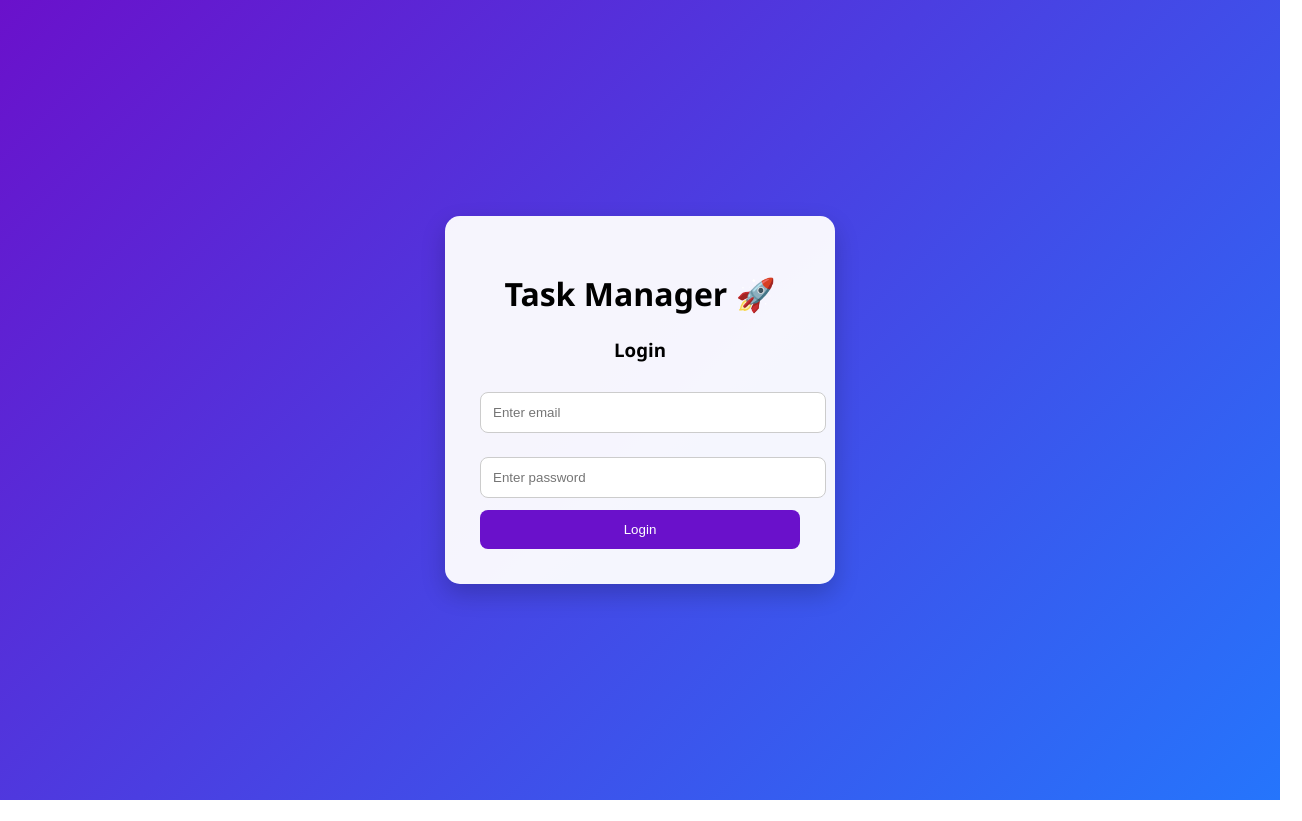
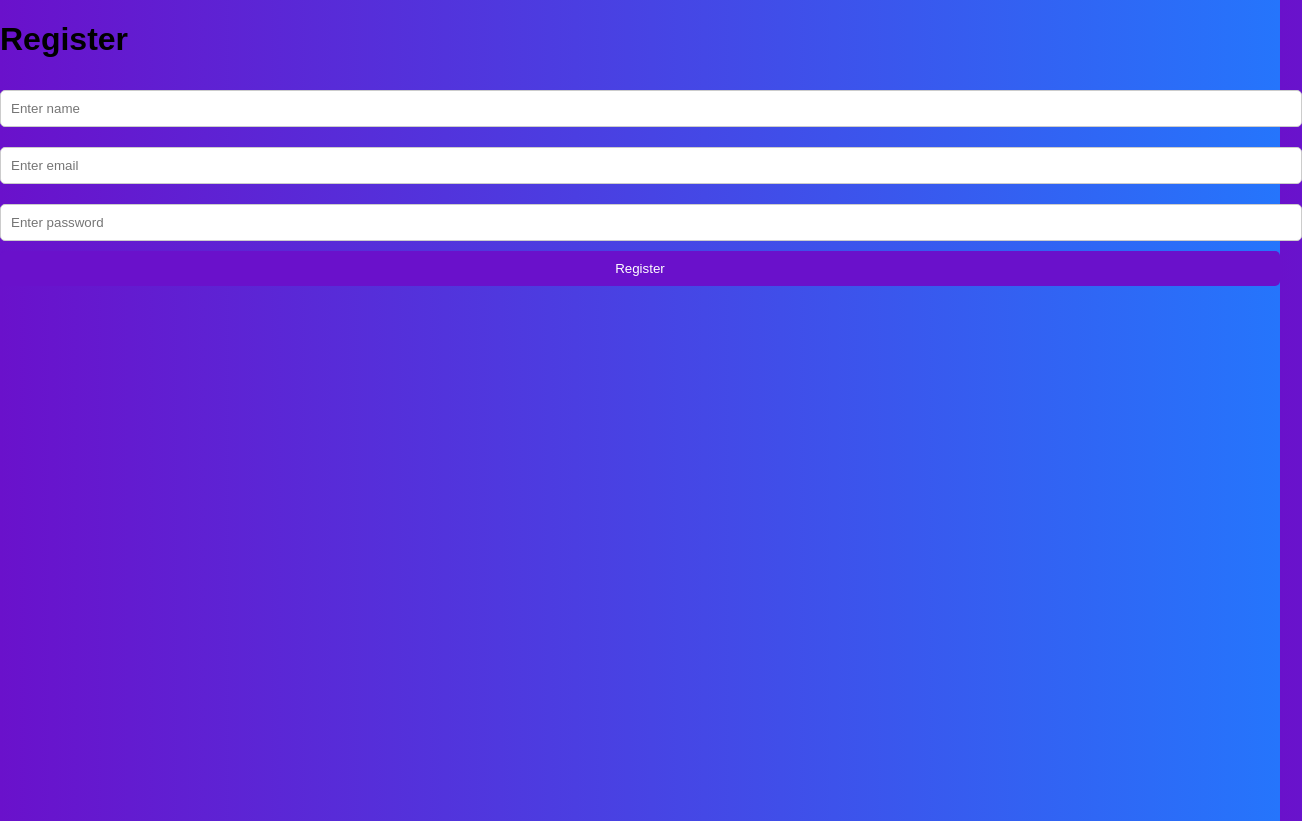
Before and after one commit to Diyagupta01-gif/task-manager-frontend, a React (Create React App) app: page /register in a window 1280 px wide. Shown: the whole page, 1302 px wide, since content can reach past the window. Before the commit the page ends 800 px from the top, so only its background shows below. Built offline with nearby package versions, Linux system fonts and the light colour scheme.

Commit message:
UI improved + fixes

```diff
--- a/package.json
+++ b/package.json
@@ -10,6 +10,7 @@
     "axios": "^1.13.6",
     "react": "^19.2.4",
     "react-dom": "^19.2.4",
+    "react-router-dom": "^7.13.2",
     "react-scripts": "5.0.1",
     "web-vitals": "^2.1.4"
   },
--- a/src/App.css
+++ b/src/App.css
@@ -1,38 +1,48 @@
-.App {
-  text-align: center;
+body {
+  margin: 0;
+  font-family: Arial, sans-serif;
+  background: linear-gradient(to right, #6a11cb, #2575fc);
+  height: 100vh;
 }
 
-.App-logo {
-  height: 40vmin;
-  pointer-events: none;
+/* Center container */
+.login-container {
+  display: flex;
+  justify-content: center;
+  align-items: center;
+  height: 100vh;
 }
 
-@media (prefers-reduced-motion: no-preference) {
-  .App-logo {
-    animation: App-logo-spin infinite 20s linear;
-  }
+/* Card */
+.login-card {
+  background: #fff;
+  padding: 30px;
+  border-radius: 10px;
+  width: 320px;
+  text-align: center;
+  box-shadow: 0 4px 10px rgba(0, 0, 0, 0.2);
 }
 
-.App-header {
-  background-color: #282c34;
-  min-height: 100vh;
-  display: flex;
-  flex-direction: column;
-  align-items: center;
-  justify-content: center;
-  font-size: calc(10px + 2vmin);
-  color: white;
+/* Inputs */
+input {
+  width: 100%;
+  padding: 10px;
+  margin: 10px 0;
+  border-radius: 5px;
+  border: 1px solid #ccc;
 }
 
-.App-link {
-  color: #61dafb;
+/* Button */
+button {
+  width: 100%;
+  padding: 10px;
+  background: #6a11cb;
+  color: white;
+  border: none;
+  border-radius: 5px;
+  cursor: pointer;
 }
 
-@keyframes App-logo-spin {
-  from {
-    transform: rotate(0deg);
-  }
-  to {
-    transform: rotate(360deg);
-  }
+button:hover {
+  background: #4e0fb3;
 }
--- a/src/App.js
+++ b/src/App.js
@@ -1,10 +1,21 @@
-import Login from "./pages/Login";
-import Dashboard from "./pages/Dashboard";
+import React from "react";
+import "./App.css";
+import { BrowserRouter as Router, Routes, Route } from "react-router-dom";
+
+import Login from "./pages/login";
+import Register from "./pages/register";
+import Dashboard from "./pages/dashboard";
 
 function App() {
-  const token = localStorage.getItem("token");
-
-  return token ? <Dashboard /> : <Login />;
+  return (
+    <Router>
+      <Routes>
+        <Route path="/" element={<Login />} />
+        <Route path="/register" element={<Register />} />
+        <Route path="/dashboard" element={<Dashboard />} />
+      </Routes>
+    </Router>
+  );
 }
 
 export default App;
--- a/src/pages/Dashboard.js
+++ b/src/pages/Dashboard.js
@@ -8,37 +8,30 @@ function Dashboard() {
 
   const token = localStorage.getItem("token");
 
-  const API = "https://task-manager-backend-ynnnb.onrender.com/api/tasks";
+  const fetchTasks = async () => {
+    try {
+      const res = await axios.get(
+        "https://task-manager-backend-ynnb.onrender.com/api/tasks",
+        {
+          headers: {
+            Authorization: `Bearer ${token}`,
+          },
+        }
+      );
+      setTasks(res.data);
+    } catch (err) {
+      console.log(err);
+    }
+  };
 
-  // ✅ GET TASKS
-  const fetchTasks = async () => {
+  const handleAdd = async () => {
+    if (!title) return;
+
     try {
       setLoading(true);
 
-      const res = await axios.get(API, {
-        headers: {
-          Authorization: `Bearer ${token}`,
-        },
-      });
-
-      setTasks(res.data);
-    } catch (err) {
-      console.log(err);
-    } finally {
-      setLoading(false);
-    }
-  };
-
-  // ✅ ADD TASK
-  const addTask = async () => {
-    if (!title.trim()) {
-      alert("Task cannot be empty ❌");
-      return;
-    }
-
-    try {
       await axios.post(
-        API,
+        "https://task-manager-backend-ynnb.onrender.com/api/tasks",
         { title },
         {
           headers: {
@@ -51,71 +44,52 @@ function Dashboard() {
       fetchTasks();
     } catch (err) {
       console.log(err);
+      alert("Task add failed ❌");
+    } finally {
+      setLoading(false);
     }
   };
 
-  // ✅ DELETE TASK
-  const deleteTask = async (id) => {
-    try {
-      await axios.delete(`${API}/${id}`, {
-        headers: {
-          Authorization: `Bearer ${token}`,
-        },
-      });
-
-      fetchTasks();
-    } catch (err) {
-      console.log(err);
-    }
-  };
-
-  // ✅ LOGOUT
-  const logout = () => {
+  const handleLogout = () => {
     localStorage.removeItem("token");
-    window.location.reload();
+    window.location.href = "/";
   };
 
   useEffect(() => {
     fetchTasks();
-    // eslint-disable-next-line
   }, []);
 
   return (
     <div className="container">
-      <h1 className="title">
-        <span className="title-badge">Task Manager</span>
-      </h1>
+      <div className="card">
+        <h1>Task Manager 🚀</h1>
 
-      {/* ADD TASK */}
-      <div className="add-task">
         <input
-          type="text"
-          placeholder="Enter task..."
           value={title}
           onChange={(e) => setTitle(e.target.value)}
+          placeholder="Enter task"
         />
-        <button onClick={addTask}>Add</button>
-      </div>
 
-      {/* TASK LIST */}
-      <h3>My Tasks</h3>
+        <button onClick={handleAdd} disabled={loading}>
+          {loading ? "Adding..." : "Add Task"}
+        </button>
 
-      {loading ? (
-        <p>Loading...</p>
+        <h3 style={{ marginTop: "20px" }}>My Tasks</h3>
+
+        {tasks.length === 0 ? (
+          <p>No tasks yet</p>
         ) : (
           tasks.map((task) => (
             <div key={task._id} className="task">
-            <span>{task.title}</span>
-            <button onClick={() => deleteTask(task._id)}>
-              Delete
-            </button>
+              {task.title}
             </div>
           ))
         )}
 
-      {/* LOGOUT */}
-      <div className="logout-container">
-        <button onClick={logout} className="logout-btn">
+        <button
+          onClick={handleLogout}
+          style={{ marginTop: "15px", background: "#ff4d4d" }}
+        >
           Logout
         </button>
       </div>
--- a/src/pages/Login.js
+++ b/src/pages/Login.js
@@ -1,5 +1,6 @@
 import React, { useState } from "react";
 import axios from "axios";
+import { Link } from "react-router-dom";
 
 function Login() {
   const [email, setEmail] = useState("");
@@ -15,10 +16,9 @@ function Login() {
         }
       );
 
-      // ✅ correct check
       if (res.data.token) {
         localStorage.setItem("token", res.data.token);
-        window.location.href = "/dashboard"; // redirect after login
+        window.location.href = "/dashboard";
       } else {
         alert("Invalid credentials ❌");
       }
@@ -29,8 +29,8 @@ function Login() {
   };
 
   return (
-    <div className="login-container">
-      <div className="login-card">
+    <div className="container">
+      <div className="card">
         <h1>Task Manager 🚀</h1>
         <h3>Login</h3>
 
@@ -49,6 +49,11 @@ function Login() {
         />
 
         <button onClick={handleLogin}>Login</button>
+
+        <p style={{ marginTop: "10px" }}>
+          Don't have an account?{" "}
+          <Link to="/register">Sign Up</Link>
+        </p>
       </div>
     </div>
   );
--- /dev/null
+++ b/src/pages/register.js
@@ -0,0 +1,63 @@
+import React, { useState } from "react";
+import axios from "axios";
+
+function Register() {
+  const [name, setName] = useState("");
+  const [email, setEmail] = useState("");
+  const [password, setPassword] = useState("");
+  const [loading, setLoading] = useState(false);
+
+  const handleRegister = async () => {
+    try {
+      setLoading(true);
+
+      await axios.post(
+        "https://task-manager-backend-ynnb.onrender.com/api/auth/register",
+        {
+          name,
+          email,
+          password,
+        }
+      );
+
+      alert("User registered successfully ✅");
+      window.location.href = "/";
+    } catch (err) {
+      console.log(err);
+      alert("Registration failed ❌");
+    } finally {
+      setLoading(false);
+    }
+  };
+
+  return (
+    <div>
+      <h1>Register</h1>
+
+      <input
+        placeholder="Enter name"
+        value={name}
+        onChange={(e) => setName(e.target.value)}
+      />
+
+      <input
+        placeholder="Enter email"
+        value={email}
+        onChange={(e) => setEmail(e.target.value)}
+      />
+
+      <input
+        type="password"
+        placeholder="Enter password"
+        value={password}
+        onChange={(e) => setPassword(e.target.value)}
+      />
+
+      <button onClick={handleRegister} disabled={loading}>
+        {loading ? "Registering..." : "Register"}
+      </button>
+    </div>
+  );
+}
+
+export default Register;
```
Also changed, not shown: 1 other file (tests, documents, lock files or other folders). Lines whose indentation alone changed are shown as unchanged.
